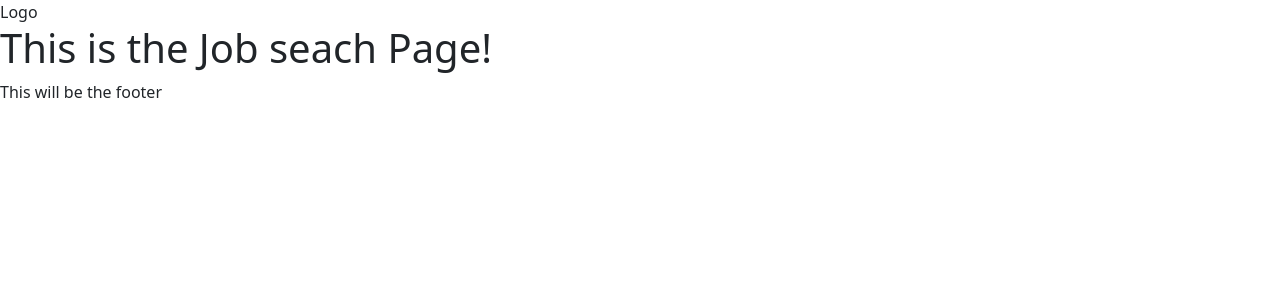
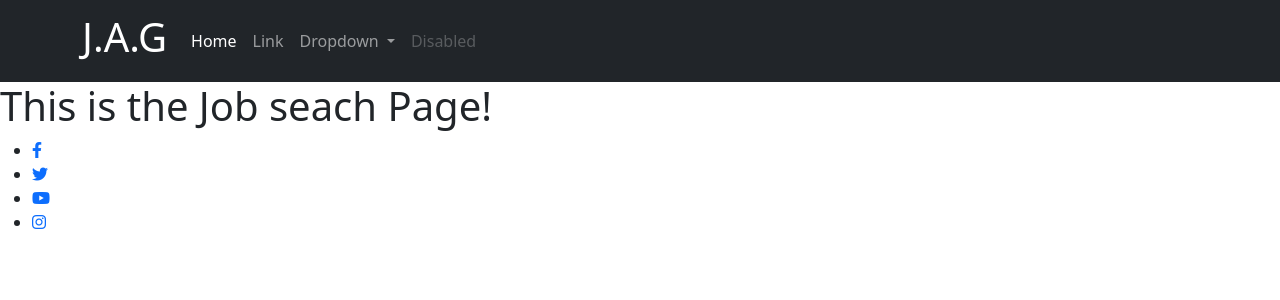
Before and after one commit to dnlbowers/jobs-a-gooden, a Django app: page / in a window 1280 px wide. Shown: the top 300 px of the page. Run offline with Django 3.2, Linux system fonts and the light colour scheme.

Commit message:
Add bootstrap nav bar and social icons to the footer.html

```diff
--- a/templates/components/footer.html
+++ b/templates/components/footer.html
@@ -1,3 +1,26 @@
 <footer>
-   <p>This will be the footer</p>
+    <footer>
+        <ul class="social-media">
+            <li>
+                <a href="" target="_blank" rel="noopener" aria-label=""
+                    ><i class="fab fa-facebook-f"></i
+                ></a>
+            </li>
+            <li>
+                <a href="" target="_blank" rel="noopener" aria-label=""
+                    ><i class="fab fa-twitter"></i
+                ></a>
+            </li>
+            <li>
+                <a href="" target="_blank" rel="noopener" aria-label=""
+                    ><i class="fab fa-youtube"></i
+                ></a>
+            </li>
+            <li>
+                <a href="" target="_blank" rel="noopener" aria-label=""
+                    ><i class="fab fa-instagram"></i
+                ></a>
+            </li>
+        </ul>
+    </footer>
 </footer>
--- a/templates/components/navbar.html
+++ b/templates/components/navbar.html
@@ -1,3 +1,63 @@
-<nav >
-    Logo
+<nav class="navbar navbar-expand-sm navbar-dark bg-dark">
+    <div class="container">
+        <a href="" class="navbar-brand">
+            <h1>J.A.G</h1>
+        </a>
+        <button
+            class="navbar-toggler"
+            type="button"
+            data-bs-toggle="collapse"
+            data-bs-target="#navbarSupportedContent"
+            aria-controls="navbarSupportedContent"
+            aria-expanded="false"
+            aria-label="Toggle navigation"
+        >
+            <span class="navbar-toggler-icon"></span>
+        </button>
+        <div class="collapse navbar-collapse" id="navbarSupportedContent">
+            <ul class="navbar-nav me-auto mb-2 mb-lg-0">
+                <li class="nav-item">
+                    <a class="nav-link active" aria-current="page" href="#"
+                        >Home</a
+                    >
+                </li>
+                <li class="nav-item">
+                    <a class="nav-link" href="#">Link</a>
+                </li>
+                <li class="nav-item dropdown">
+                    <a
+                        class="nav-link dropdown-toggle"
+                        href="#"
+                        id="navbarDropdown"
+                        role="button"
+                        data-bs-toggle="dropdown"
+                        aria-expanded="false"
+                    >
+                        Dropdown
+                    </a>
+                    <ul class="dropdown-menu" aria-labelledby="navbarDropdown">
+                        <li><a class="dropdown-item" href="#">Action</a></li>
+                        <li>
+                            <a class="dropdown-item" href="#">Another action</a>
+                        </li>
+                        <li><hr class="dropdown-divider" /></li>
+                        <li>
+                            <a class="dropdown-item" href="#"
+                                >Something else here</a
+                            >
+                        </li>
+                    </ul>
+                </li>
+                <li class="nav-item">
+                    <a
+                        class="nav-link disabled"
+                        href="#"
+                        tabindex="-1"
+                        aria-disabled="true"
+                        >Disabled</a
+                    >
+                </li>
+            </ul>
+        </div>
+    </div>
 </nav>
```
